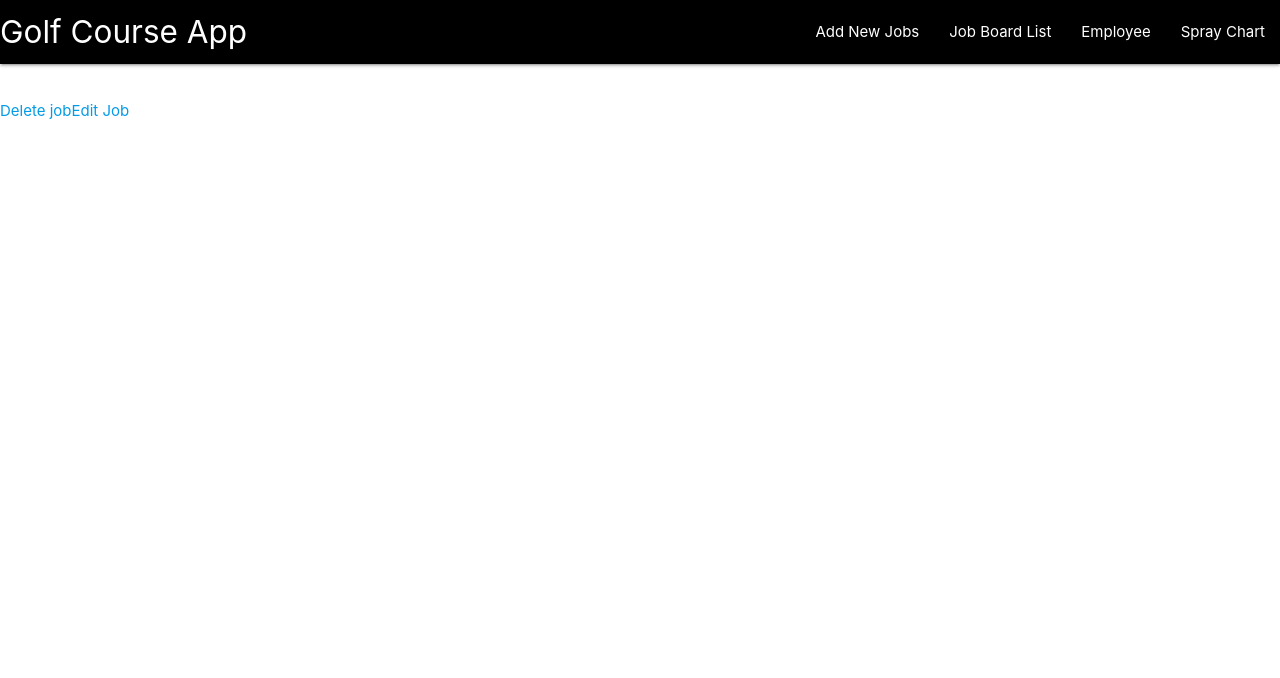
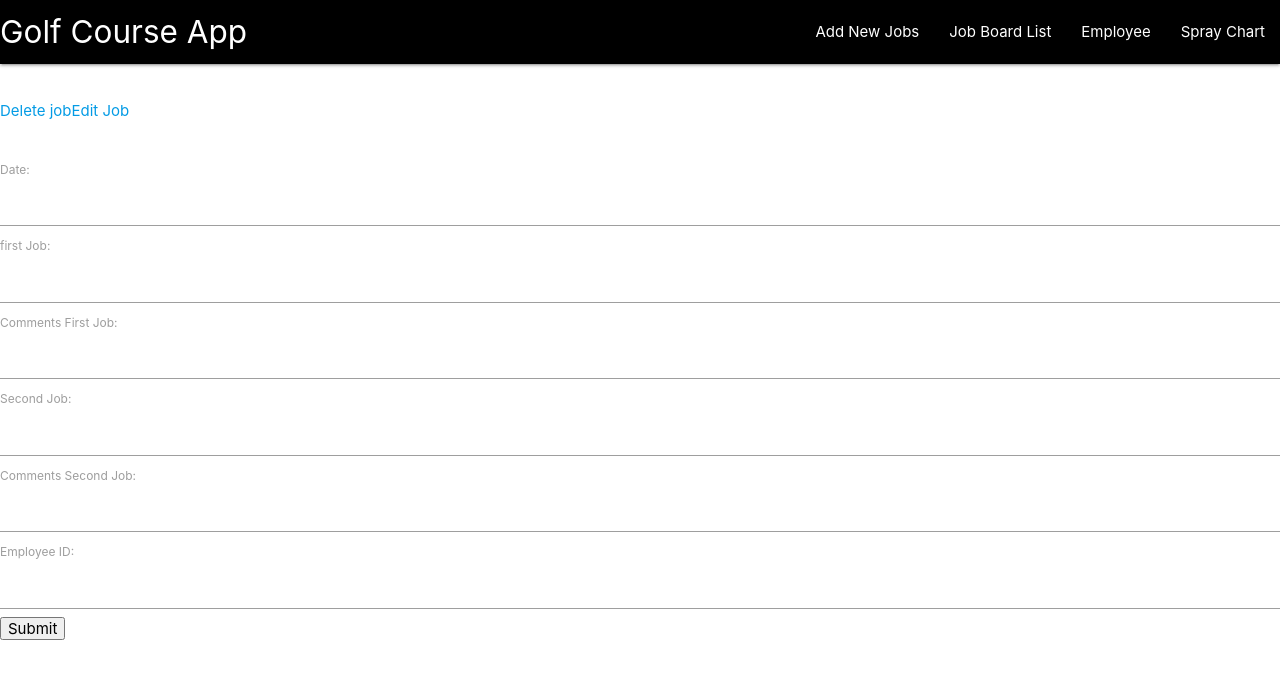
Before and after one commit to brodie2121/golf-course-app, a React (Create React App) app: page /jobs/update/1 in a window 1280 px wide. Shown: the top 678 px of the page. Built offline with nearby package versions, Linux system fonts and the light colour scheme; no server answers.

Commit message:
tweaking update features

```diff
--- a/src/App.js
+++ b/src/App.js
@@ -13,6 +13,7 @@ import Jobs from './components/jobs';
 import Employees from './components/employee';
 import SprayCharts from './components/spraychart'
 import EditEmployee from './components/editEmployee';
+import UpdateJob from './components/updateJob';
 
 function App() {
   return (
@@ -21,10 +22,11 @@ function App() {
       <Route path="/dailyjobboard/all" exact component={JobBoardList} />
       <Route path="/dailyjobboard/post/add" exact component={AddJob} />
       <Route path="/jobs/:job_id?" component={Jobs} />
+      <Route path="/jobs/update/:dailyjobboard_id?" component={UpdateJob} />
       <Route path="/employee/all" component={EmployeeHome} />
       <Route path="/employees/:employee_id?" component={Employees} />
       <Route path="/employee/post/add" exact component={AddEmployee} />
-      <Route path="employee/employees/update/:employee_id?" component={EditEmployee} />
+      <Route path="/employees/update/:employee_id?" component={EditEmployee} />
       <Route path="/spraychart/post/add" exact component={AddSpraychart} />
       <Route path="/spraychart/all" exact component={SpraychartHome} />
       <Route path="/spraycharts/:spraychart_id?" component={SprayCharts} />
--- a/src/components/editEmployee.js
+++ b/src/components/editEmployee.js
@@ -72,8 +72,13 @@ class EditEmployee extends Component {
   handleSubmit = e => {
     e.preventDefault();
     const employeeId = this.props.match.params.employee_id;
-    const content = this.state.content;
-    const data = { content };
+    const firstName = this.state.firstName;
+    const lastName = this.state.lastName;
+    const phoneNumber = this.state.phoneNumber;
+    const email = this.state.email;
+    const experience = this.state.experience;
+    const dateStarted = this.state.dateStarted;
+    const data = { firstName, lastName, phoneNumber, email, experience, dateStarted };
     const url = `http://localhost:3000/employee/employees/update/${employeeId}`;
     const response = fetch(url, {
       method: "PUT",
--- a/src/components/employee.js
+++ b/src/components/employee.js
@@ -1,5 +1,6 @@
 import React, { Component } from "react";
 import {Link } from 'react-router-dom';
+
 class Employees extends Component {
     state = {
         employee: []
@@ -42,7 +43,7 @@ async componentDidMount() {
                 <Link onClick={this.deleteData} to={`/`}>
                     Delete Employee
                 </Link>
-                <Link to={`/edit/${employee.id}`}>Edit Employee</Link>
+                <Link to={`/employees/update/${employee.id}`}>Update Employee</Link>
             </div>
         );
     }
--- a/src/components/jobs.js
+++ b/src/components/jobs.js
@@ -41,7 +41,7 @@ async componentDidMount() {
                 <Link onClick={this.deleteData} to={`/`}>
                     Delete job
                 </Link>
-                <Link to={`/edit/${job.id}`}>Edit Job</Link>
+                <Link to={`/jobs/update/${job.id}`}>Edit Job</Link>
             </div>
         );
     }
--- /dev/null
+++ b/src/components/updateJob.js
@@ -0,0 +1,156 @@
+import React, { Component } from "react";
+import JobBoardDate from "./jobBoardDate";
+
+class UpdateJob extends Component {
+  state = {
+    posting_date: "",
+    firstJob: "",
+    commentsFirstJob: "",
+    secondJob: "",
+    commentsSecondJob : "",
+    employee_id: null
+  };
+
+  async componentDidMount() {
+    const job = await this.loadData();
+    console.log(job);
+    this.setState({
+        posting_date: job.posting_date,
+        firstJob: job.firstJob,
+        commentsFirstJob: job.commentsFirstJob,
+        secondJob: job.secondJob,
+        commentsSecondJob : job.commentsSecondJob,
+        employee_id: job.employee_id
+    });
+  }
+
+    loadData = async () => {
+        const dailyjobboardId = this.props.match.params.dailyjobboard_id;
+        const url = `http://localhost:3000/dailyjobboard/jobs/${dailyjobboardId}`;
+        const response = await fetch(url);
+        const data = response.json();
+        return data;
+    };
+
+    handleDateChange = e => {
+        this.setState({
+            posting_date: e.target.value
+        });
+    };
+
+    handleFirstJobChange = e => {
+        this.setState({
+            firstJob: e.target.value
+        });
+    };
+
+    handleCommentsFirstJobChange = e => {
+        this.setState({
+            commentsFirstJob: e.target.value
+        });
+    };
+
+    handleSecondJobChange = e => {
+        this.setState({
+            secondJob: e.target.value
+        });
+    };
+
+    handleCommentsSecondJobChange = e => {
+        this.setState({
+            commentsSecondJob: e.target.value
+        });
+    };
+
+    handleEmployeeChange = e => {
+        this.setState({
+            employee_id: e.target.value
+        });
+    };
+
+  handleSubmit = e => {
+    e.preventDefault();
+    const dailyjobboardId = this.props.match.params.dailyjobboard_id;
+    const posting_date = this.state.posting_date;
+    const firstJob = this.state.firstJob;
+    const commentsFirstJob = this.state.commentsFirstJob;
+    const secondJob = this.state.secondJob;
+    const commentsSecondJob = this.state.commentsSecondJob;
+    const employee_id = this.state.employee_id;
+    const data = { posting_date, firstJob, commentsFirstJob, secondJob, commentsSecondJob, employee_id };
+    const url = `http://localhost:3000/dailyjobboard/jobs/update/${dailyjobboardId}`;
+    const response = fetch(url, {
+      method: "PUT",
+      headers: {
+        Accept: "application/json",
+        "Content-Type": "application/json"
+
+      },
+
+      body: JSON.stringify(data)
+    })
+      .then(response => {
+        if (response.status === 200) {
+          this.props.history.push("/");
+        }
+      })
+      .catch(err => {
+        console.log(err);
+    });
+  };
+
+  render() {
+    return (
+      <>
+                <h2>{this.state.dailyjobboardId}</h2>
+                <form onSubmit={this.handleSubmit}>
+                    <label> Date: </label>
+                    <input
+                        type="text"
+                        onChange={this.handleDateChange}
+                        name="posting_date"
+                        value={this.state.posting_date}
+                    />
+                    <label> first Job: </label>
+                    <input
+                        type="text"
+                        onChange={this.handleFirstJobChange}
+                        name="firstJob"
+                        value={this.state.firstJob}
+                    />
+                    <label> Comments First Job: </label>
+                    <input
+                        type="text"
+                        onChange={this.handleCommentsFirstJobChange}
+                        name="firstJob"
+                        value={this.state.commentsFirstJob}
+                    />
+                    <label> Second Job: </label>
+                    <input
+                        type="text"
+                        onChange={this.handleSecondJobChange}
+                        name="secondJob"
+                        value={this.state.secondJob}
+                    />
+                    <label> Comments Second Job: </label>
+                    <input
+                        type="text"
+                        onChange={this.handleCommentsSecondJobChange}
+                        name="commentsSecondJob"
+                        value={this.state.commentsSecondJob}
+                    />
+                    <label> Employee ID: </label>
+                    <input
+                        type="text"
+                        onChange={this.handleEmployeeChange}
+                        name="employee_id"
+                        value={this.state.employee_id}
+                    />
+          <input type="submit" value="Submit" />
+        </form>
+      </>
+    );
+  }
+}
+
+export default UpdateJob;
```
